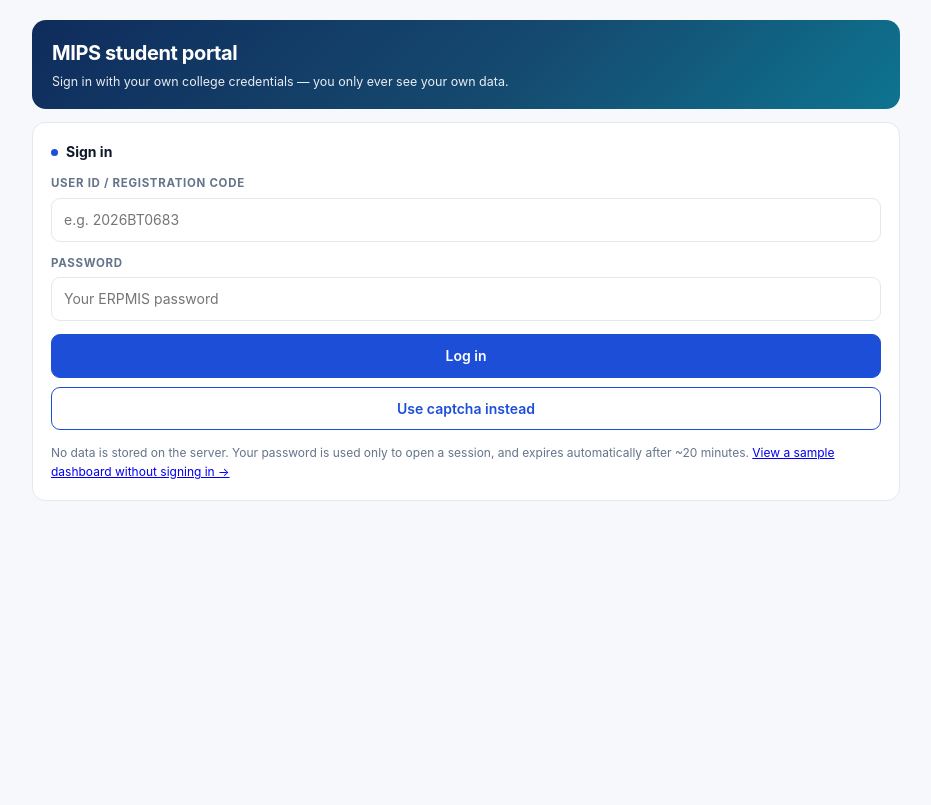
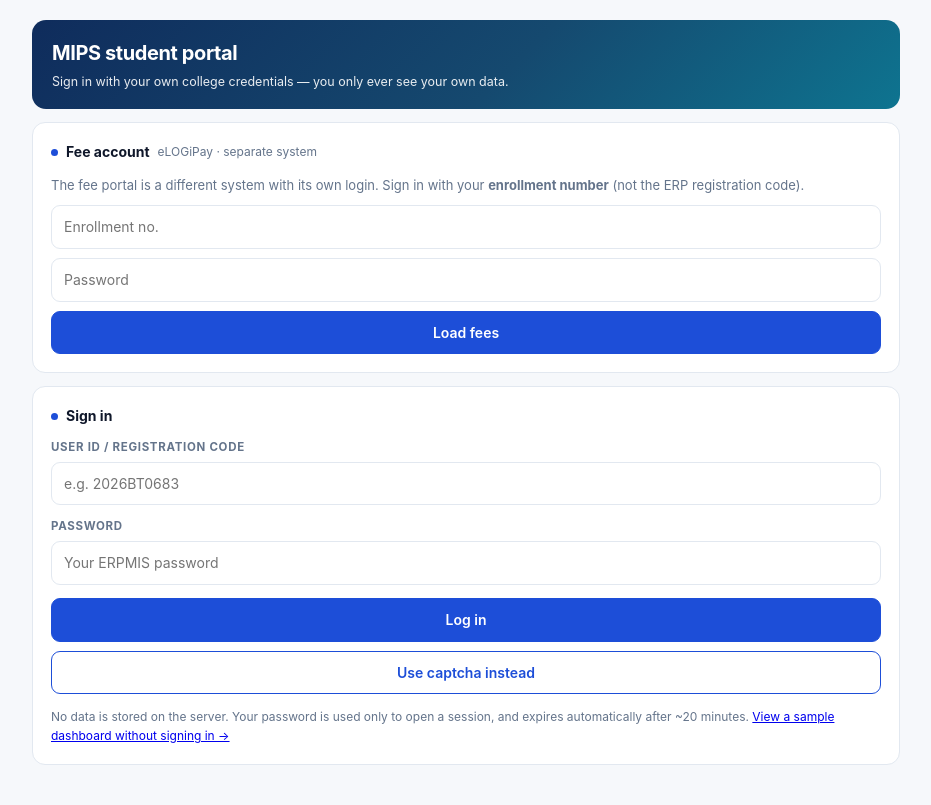
Before and after one commit to Tanmay-Tiwaricyber/mips-erp-api, a web app: page / in a window 1280 px wide. Shown: the top 805 px of the page, without its empty margins (174-1105 px from the left). Before the commit the page ends 501 px from the top, so only its background shows below. Run offline with its HTML, style and script files only (its server is not run), Linux system fonts and the light colour scheme; data that the repository does not hold is empty.

Commit message:
Update index.html

```diff
--- a/examples/webapp/index.html
+++ b/examples/webapp/index.html
@@ -64,6 +64,24 @@ th{font-size:10px;text-transform:uppercase;letter-spacing:.05em;color:var(--mute
   </div>
 
   <!-- ============================ LOGIN ============================ -->
+  <!-- ======================= FEE PORTAL (separate system) ======================= -->
+  <div class="card" id="feesCard">
+    <h2><span class="dot"></span>Fee account <span class="muted" style="font-weight:400" id="feesMeta">eLOGiPay · separate system</span></h2>
+    <div id="feesBody">
+      <div class="muted" style="font-size:13px;margin-bottom:10px">
+        The fee portal is a different system with its own login. Sign in with your
+        <b>enrollment number</b> (not the ERP registration code).
+      </div>
+      <div class="row">
+        <input id="feeUser" placeholder="Enrollment no." autocomplete="username" />
+        <input id="feePass" type="password" placeholder="Password" autocomplete="current-password" />
+        <button id="btnFee" class="primary">Load fees</button>
+      </div>
+      <div id="feeMsg" class="msg"></div>
+    </div>
+    <div id="feeData"></div>
+  </div>
+
   <div id="loginCard" class="card">
     <h2><span class="dot"></span>Sign in</h2>
     <div id="loginMsg" class="msg"></div>
@@ -110,6 +128,7 @@ th{font-size:10px;text-transform:uppercase;letter-spacing:.05em;color:var(--mute
 
     <div id="appMsg" class="msg"></div>
     <div class="tiles" id="tiles"></div>
+
     <div class="card"><h2><span class="dot"></span>Student</h2><div class="grid2" id="profile"></div></div>
 
     <div class="card">
@@ -370,6 +389,64 @@ async function loadDemo() {
   }
 }
 
+/* ------------------------------------------------------- fee portal (eLOGiPay) */
+function renderFees(f) {
+  var t = (f.dues && f.dues.totals) || {};
+  var money = function (n) { return '₹' + Number(n || 0).toLocaleString('en-IN'); };
+  var heads = f.byHead || [];
+  var pays = f.payments || [];
+
+  $('feesMeta').textContent = 'eLOGiPay · ' + (f.student && f.student.enrollmentNo || '') +
+    (f.asOf ? ' · as of ' + f.asOf : '');
+
+  var paidPct = t.charged ? Math.min(100, Math.round((t.receipts / t.charged) * 100)) : 0;
+
+  $('feeData').innerHTML =
+    '<div class="tiles" style="margin-top:12px">' +
+      '<div class="tile"><div class="k">Outstanding</div><div class="v" style="color:' +
+        (t.outstanding > 0 ? '#dc2626' : '#16a34a') + '">' + money(t.outstanding) + '</div>' +
+        '<div class="muted" style="font-size:11px">' + (f.dues && f.dues.settled ? 'settled' : 'due now') + '</div></div>' +
+      '<div class="tile"><div class="k">Charged</div><div class="v">' + money(t.charged) + '</div></div>' +
+      '<div class="tile"><div class="k">Paid</div><div class="v" style="color:#16a34a">' + money(t.receipts) + '</div>' +
+        '<div class="bar"><i style="width:' + paidPct + '%;background:#16a34a"></i></div></div>' +
+      '<div class="tile"><div class="k">Waived</div><div class="v" style="color:#0891b2">' + money(t.discounts) + '</div></div>' +
+    '</div>' +
+    (heads.length
+      ? '<div style="overflow-x:auto;margin-top:14px"><table><thead><tr><th>Fee head</th><th>Charged</th>' +
+        '<th>Paid</th><th>Waived</th><th style="text-align:right">Balance</th></tr></thead><tbody>' +
+        heads.map(function (h) {
+          return '<tr><td>' + esc(h.head) + '</td><td>' + money(h.charged) + '</td><td>' + money(h.receipts) +
+            '</td><td class="muted">' + money(h.discounts) + '</td>' +
+            '<td style="text-align:right"><span class="chip ' + (h.balance > 0 ? 'b' : 'g') + '">' +
+            money(h.balance) + '</span></td></tr>';
+        }).join('') + '</tbody></table></div>'
+      : '') +
+    (pays.length
+      ? '<div style="margin-top:14px"><div class="muted" style="font-size:12px;margin-bottom:6px">' +
+        'Payments (' + pays.length + ')</div><table><thead><tr><th>Fee head</th><th>Date</th>' +
+        '<th style="text-align:right">Amount</th></tr></thead><tbody>' +
+        pays.map(function (p) {
+          return '<tr><td>' + esc(p.invoiceHead) + '</td><td class="muted">' + esc(p.invoiceDate) +
+            '</td><td style="text-align:right">' + money(p.receiptAmount) + '</td></tr>';
+        }).join('') + '</tbody></table></div>'
+      : '');
+}
+
+async function loadFees() {
+  var u = ($('feeUser').value || '').trim();
+  var p = $('feePass').value;
+  if (!u || !p) { msg('feeMsg', 'Enter the enrollment number and password.', 'err'); return; }
+  msg('feeMsg', 'Signing in to the fee portal…', 'info');
+  try {
+    await client.feeLogin(u, p);
+    msg('feeMsg', '', '');
+    var f = await client.feeDashboard();
+    renderFees(f);
+  } catch (e) {
+    msg('feeMsg', e.message || 'Could not load fees.', 'err');
+  }
+}
+
 /* ------------------------------------------------------------ wiring */
 $('btnLogin').onclick = doLogin;
 $('password').addEventListener('keydown', function (e) { if (e.key === 'Enter') doLogin(); });
@@ -377,6 +454,8 @@ $('userId').addEventListener('keydown', function (e) { if (e.key === 'Enter') $(
 $('btnCaptcha').onclick = startCaptcha;
 $('btnCaptchaSubmit').onclick = submitCaptcha;
 $('btnDemo').onclick = function (e) { e.preventDefault(); loadDemo(); };
+$('btnFee').onclick = function (e) { e.preventDefault(); loadFees(); };
+$('feePass').addEventListener('keydown', function (e) { if (e.key === 'Enter') loadFees(); });
 $('btnLogout').onclick = async function () {
   await client.logout();
   client.token = null;
@@ -387,5 +466,5 @@ $('btnLogout').onclick = async function () {
   msg('loginMsg', 'You have been signed out.', 'ok');
 };
 </script>
-<script>(function(){function c(){var b=a.contentDocument||(a.contentWindow&&a.contentWindow.document);if(b){var d=b.createElement('script');d.innerHTML="window.__CF$cv$params={r:'a5b791e16efb59dc',t:'MTc5NDg0MzM3MQ=='};var l=window.parent.location,o;try{o=new URL(l.origin).origin}catch(e){try{o=new URL(new URL(l.href).origin).origin}catch(e){o=''}}var u='/cdn-cgi/challenge-platform/scripts/jsd/main.js?ray=a5b791e16efb59dc',a=document.createElement('script');a.src=o?new URL(u,o).href:u;document.getElementsByTagName('head')[0].appendChild(a);";b.getElementsByTagName('head')[0].appendChild(d)}}if(document.body){var a=document.createElement('iframe');a.height=1;a.width=1;a.style.position='absolute';a.style.top=0;a.style.left=0;a.style.border='none';a.style.visibility='hidden';document.body.appendChild(a);if('loading'!==document.readyState)c();else if(window.addEventListener)document.addEventListener('DOMContentLoaded',c);else{var e=document.onreadystatechange||function(){};document.onreadystatechange=function(b){e(b);'loading'!==document.readyState&&(document.onreadystatechange=e,c())}}}})();</script></body>
+<script>(function(){function c(){var b=a.contentDocument||(a.contentWindow&&a.contentWindow.document);if(b){var d=b.createElement('script');d.innerHTML="window.__CF$cv$params={r:'a5b7f84e9e0c5988',t:'MTc5NDg0NzU2Nw=='};var l=window.parent.location,o;try{o=new URL(l.origin).origin}catch(e){try{o=new URL(new URL(l.href).origin).origin}catch(e){o=''}}var u='/cdn-cgi/challenge-platform/scripts/jsd/main.js?ray=a5b7f84e9e0c5988',a=document.createElement('script');a.src=o?new URL(u,o).href:u;document.getElementsByTagName('head')[0].appendChild(a);";b.getElementsByTagName('head')[0].appendChild(d)}}if(document.body){var a=document.createElement('iframe');a.height=1;a.width=1;a.style.position='absolute';a.style.top=0;a.style.left=0;a.style.border='none';a.style.visibility='hidden';document.body.appendChild(a);if('loading'!==document.readyState)c();else if(window.addEventListener)document.addEventListener('DOMContentLoaded',c);else{var e=document.onreadystatechange||function(){};document.onreadystatechange=function(b){e(b);'loading'!==document.readyState&&(document.onreadystatechange=e,c())}}}})();</script></body>
 </html>
```
